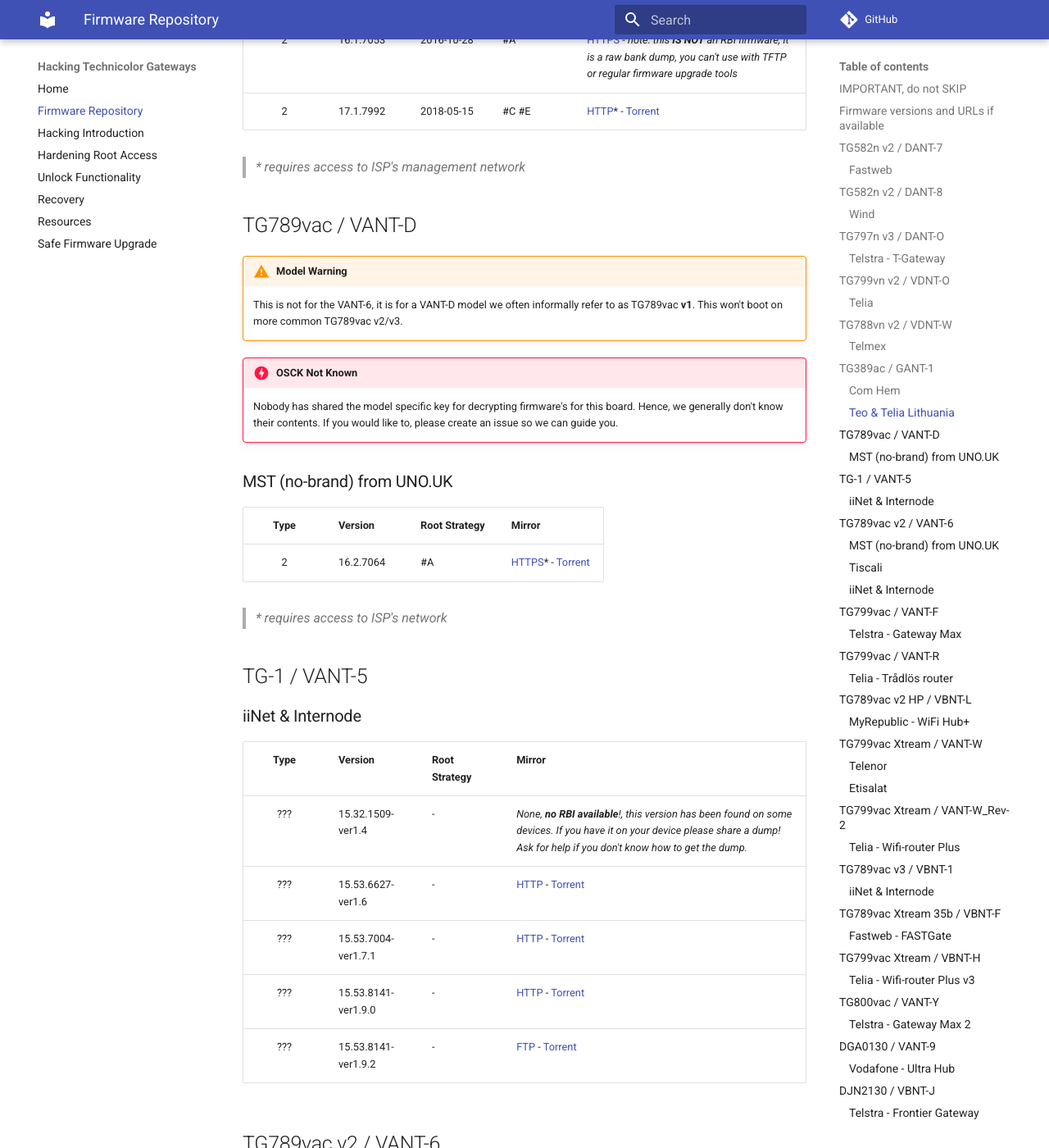
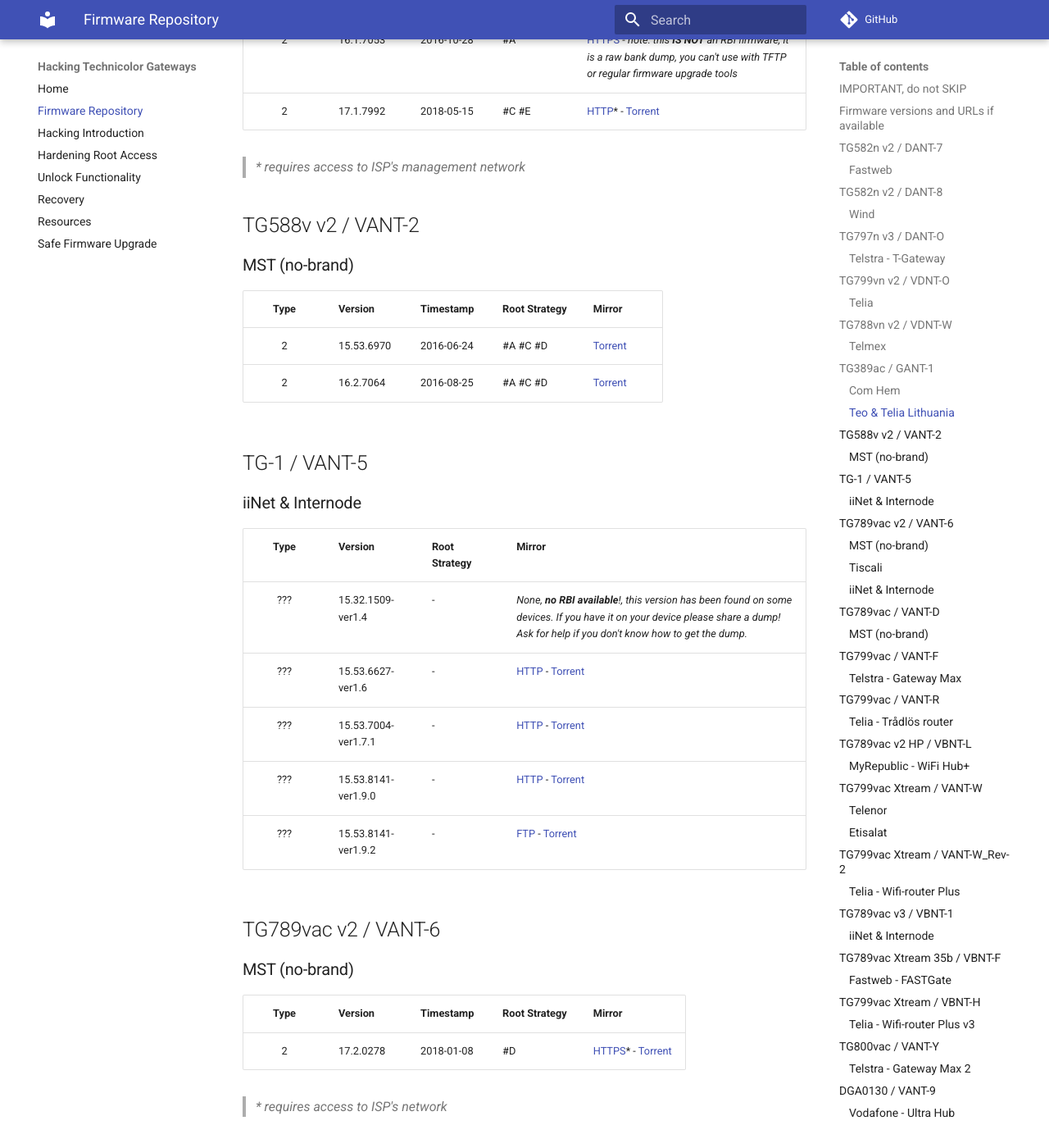
Before and after one commit to hack-technicolor/hack-technicolor, an MkDocs documentation site: the page built from docs/Repository.md, in a window 1280 px wide and 1400 px high, scrolled down 3428 px. Shown: the whole window at 82% size. Built offline with MkDocs 1.6.1 and Material for MkDocs 9.7.7, drawn with Linux system fonts in a browser that asks for light colours; comment, search, counter and statistics services are not loaded; some of the changed text lies outside the part shown.

Commit message:
Add support for TG588v v2 / VANT-2

```diff
--- a/docs/Repository.md
+++ b/docs/Repository.md
@@ -99,21 +99,14 @@
 
 > *\* requires access to ISP's management network*
 
-## TG789vac / VANT-D
+## TG588v v2 / VANT-2
 
-!!! warning "Model Warning"
-    This is not for the VANT-6, it is for a VANT-D model we often informally refer to as TG789vac **v1**. This won't boot on more common TG789vac v2/v3.
+### MST (no-brand)
 
-!!! danger "OSCK Not Known"
-    Nobody has shared the model specific key for decrypting firmware's for this board. Hence, we generally don't know their contents. If you would like to, please create an issue so we can guide you.
-
-### MST (no-brand) from UNO.UK
-
-| Type   | Version          | Root Strategy | Mirror |
-|:------:|:-----------------|:--------------|:-------|
-| 2      | 16.2.7064        | #A            | [HTTPS](https://uno.help/attachments/690)* - [Torrent](https://github.com/hack-technicolor/hack-technicolor/blob/master/torrents/vant-d/MST TG789vac%2016.2.7064.2201002.rbi.torrent?raw=true) |
-
-> *\* requires access to ISP's network*
+| Type   | Version            | Timestamp  | Root Strategy | Mirror |
+|:------:|:-------------------|:-----------|:--------------|:-------|
+| 2      | 15.53.6970         | 2016-06-24 | #A #C #D      | [Torrent](https://github.com/hack-technicolor/hack-technicolor/blob/master/torrents/vant-2/MST%20TG588v%20v2%2015.53.6970-1341001.rbi.torrent?raw=true) |
+| 2      | 16.2.7064          | 2016-08-25 | #A #C #D      | [Torrent](https://github.com/hack-technicolor/hack-technicolor/blob/master/torrents/vant-2/MST%20TG588v%20v2%2016.2.7064.2201001.rbi.torrent?raw=true) |
 
 ## TG-1 / VANT-5
 
@@ -129,7 +122,7 @@
 
 ## TG789vac v2 / VANT-6
 
-### MST (no-brand) from UNO.UK
+### MST (no-brand)
 
 | Type   | Version          | Timestamp  | Root Strategy | Mirror |
 |:------:|:-----------------|:-----------|:--------------|:-------|
@@ -155,6 +148,19 @@
 | 1      | 16.3.8046-ver3.0   | 2017-12-18 | -             | [FTP](ftp://ftp.iinet.net.au/pub/iinet/firmware/TG789vacV2/VANT-6/vant-6_16.3.8046-ver3.0-CRF767-2721002.rbi) - [HTTP](http://ftp.iinet.net.au/pub/iinet/firmware/TG789vacV2/VANT-6/vant-6_16.3.8046-ver3.0-CRF767-2721002.rbi) - [Torrent](https://github.com/hack-technicolor/hack-technicolor/blob/master/torrents/vant-6/vant-6_16.3.8046-ver3.0-CRF767-2721002.rbi.torrent?raw=true)
 |        | *note: this is officially named `ver3.0` but it is version `2.3.0` indeed* | |
 | 2      | 16.3.8046-ver2.5.3 | 2019-03-22 | #C            | [FTP](ftp://ftp.iinet.net.au/pub/iinet/firmware/TG789vacV2/VANT-6/.2752ae5a/vant-6_16.3.8046-ver2.5.3-CRF927-2721031.rbi) - [HTTP](http://ftp.iinet.net.au/pub/iinet/firmware/TG789vacV2/VANT-6/.2752ae5a/vant-6_16.3.8046-ver2.5.3-CRF927-2721031.rbi) - [Torrent](https://github.com/hack-technicolor/hack-technicolor/blob/master/torrents/vant-6/vant-6_16.3.8046-ver2.5.3-CRF927-2721031.rbi.torrent?raw=true) |
+
+## TG789vac / VANT-D
+
+!!! danger "OSCK Not Known"
+    Nobody has shared the model specific key for decrypting firmware's for this board. Hence, we generally don't know their contents. If you would like to, please create an issue so we can guide you.
+
+### MST (no-brand)
+
+| Type   | Version          | Root Strategy | Mirror |
+|:------:|:-----------------|:--------------|:-------|
+| 2      | 16.2.7064        | #A            | [HTTPS](https://uno.help/attachments/690)* - [Torrent](https://github.com/hack-technicolor/hack-technicolor/blob/master/torrents/vant-d/MST%20TG789vac%2016.2.7064.2201002.rbi.torrent?raw=true) |
+
+> *\* requires access to ISP's network*
 
 ## TG799vac / VANT-F
 
```
Also changed, not shown: 3 other files.
